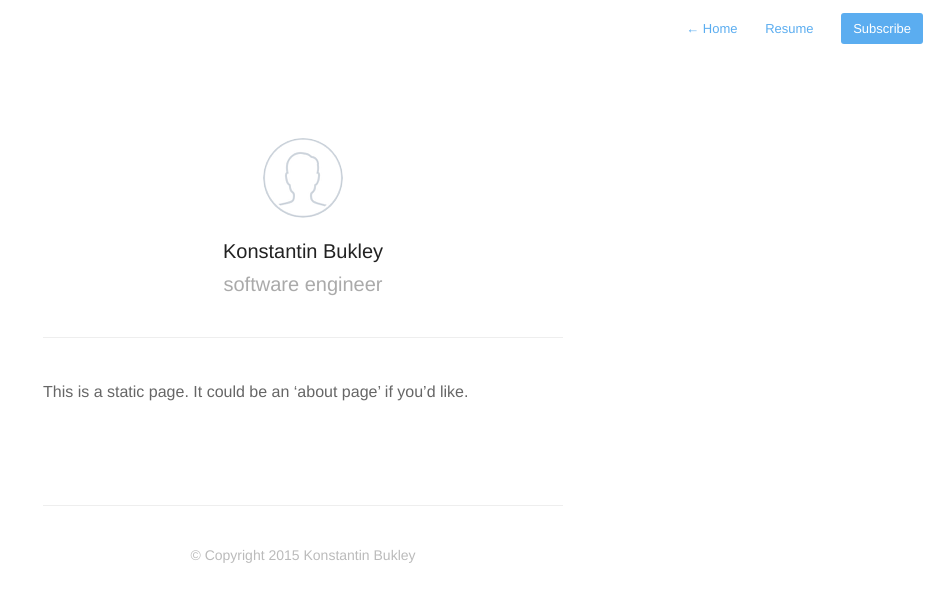
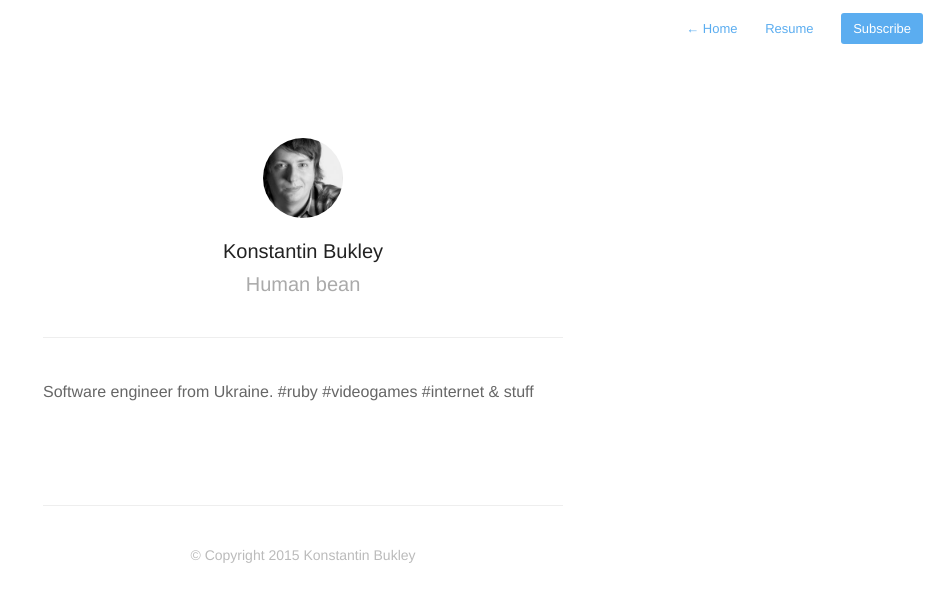
Before and after one commit to madundead/madundead.github.io, a Jekyll site: the page built from about.md, in a window 1280 px wide. Shown: the top 602 px of the page, without its empty margins (337-1280 px from the left). Built offline with Jekyll 4.4.1, drawn with Linux system fonts in a browser that asks for light colours; nearby versions of some CDN libraries; Markdown is read by kramdown in place of the engine named in the settings.

Commit message:
last touch + first post

```diff
--- a/_config.yml
+++ b/_config.yml
@@ -1,5 +1,5 @@
 name: Konstantin Bukley
-description: software engineer
+description: Human bean
 meta_description: ""
 
 aboutPage: true
--- a/_includes/profile.html
+++ b/_includes/profile.html
@@ -3,10 +3,10 @@
         <header id="header">
         {% if site.aboutPage %}
             <a href="{{ site.baseurl }}about">
-                <img id="avatar" class="2x" src="{{ site.baseurl }}assets/images/avatar.png"/>
+                <img id="avatar" class="2x" src="{{ site.baseurl }}assets/images/avatar.jpeg"/>
             </a>
         {% else %}
-            <img id="avatar" class="2x" src="{{ site.baseurl }}assets/images/avatar.png"/>
+            <img id="avatar" class="2x" src="{{ site.baseurl }}assets/images/avatar.jpeg"/>
         {% endif %}
             <h1>{{ site.author }}</h1>
             <h2>{{ site.description }}</h2>
--- a/_layouts/post.html
+++ b/_layouts/post.html
@@ -14,7 +14,7 @@ archive: true
 </article>
 <footer id="post-meta" class="clearfix">
     <a href="http://twitter.com/{{ site.authorTwitter }}">
-        <img class="avatar" src="{{ site.baseurl }}assets/images/avatar.png">
+        <img class="avatar" src="{{ site.baseurl }}assets/images/avatar.jpeg">
         <div>
             <span class="dark">{{ site.author }}</span>
             <span>{{ site.description }}</span>
--- a/about.md
+++ b/about.md
@@ -4,6 +4,6 @@ permalink: about/
 profile: true
 ---
 
-This is a static page. It could be an 'about page' if you'd like.
+Software engineer from Ukraine. #ruby #videogames #internet & stuff
 
 {% include footer.html %}
```
Also changed, not shown: _posts/2013-11-10-welcome-to-jekyll.markdown (deleted, +0 -23 lines), _posts/2015-9-2-here-be-dragons.md (added, +16 -0 lines), _includes/share.html (line endings or trailing spaces), assets/images/avatar.jpeg (added), assets/images/default.png (renamed from assets/images/avatar.png), assets/images/default@2x.png (renamed from assets/images/avatar@2x.png).
